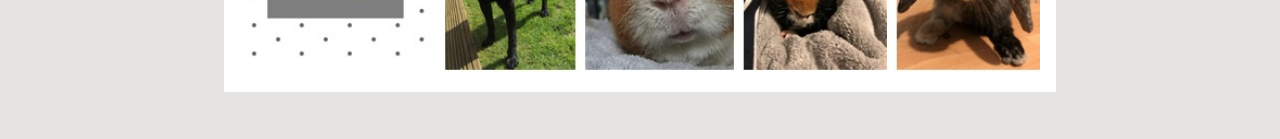
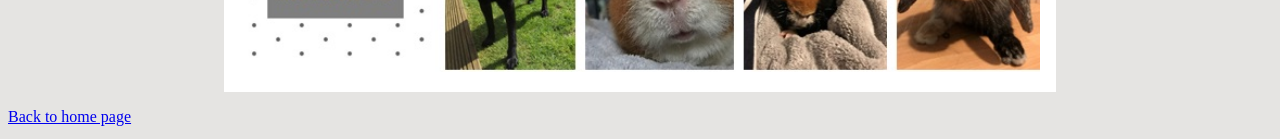
Before and after one commit to horsemad101/Typography, a Jekyll site: the page aboutme/index.html, which Jekyll copies as it is, in a window 1280 px wide. Shown: the part 983-1122 px from the top of the page. Built offline with Jekyll 4.4.1, drawn with Linux system fonts in a browser that asks for light colours; before the commit the page ends 1083 px from its top, so only the background shows below that.

Commit message:
Update index.html

```diff
--- a/aboutme/index.html
+++ b/aboutme/index.html
@@ -43,6 +43,8 @@
 <div class="animals">
   <img src="images/imagecollection.jpg" alt="logo.jpg"/>
 </div>
+
+<p class="site"> <a href="https://typetime.netlify.app/" class="more_link">Back to home page</a>
 </main>
 
 </body>
```
